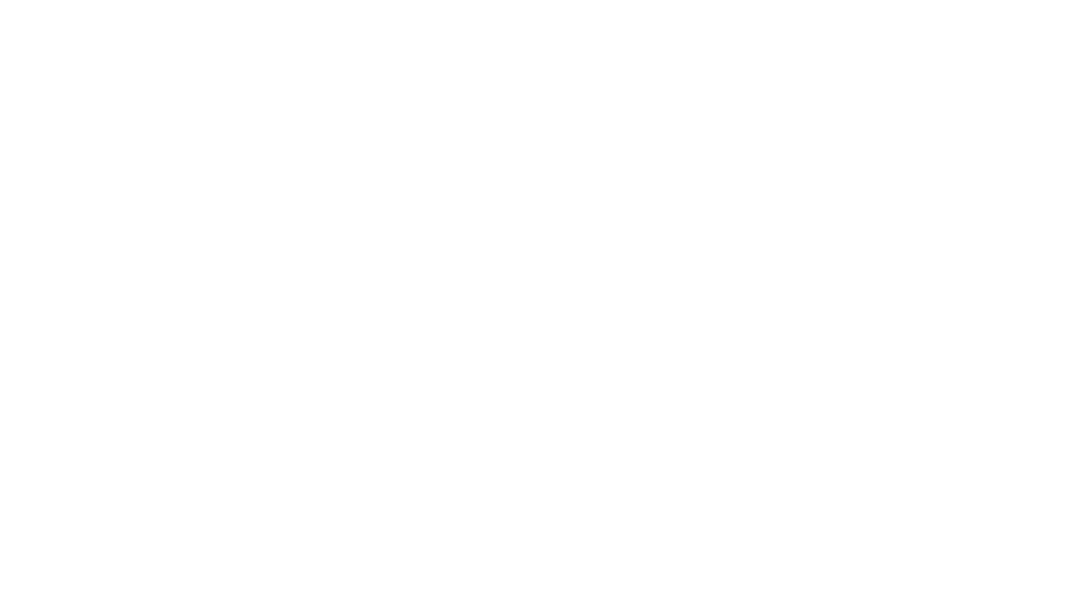
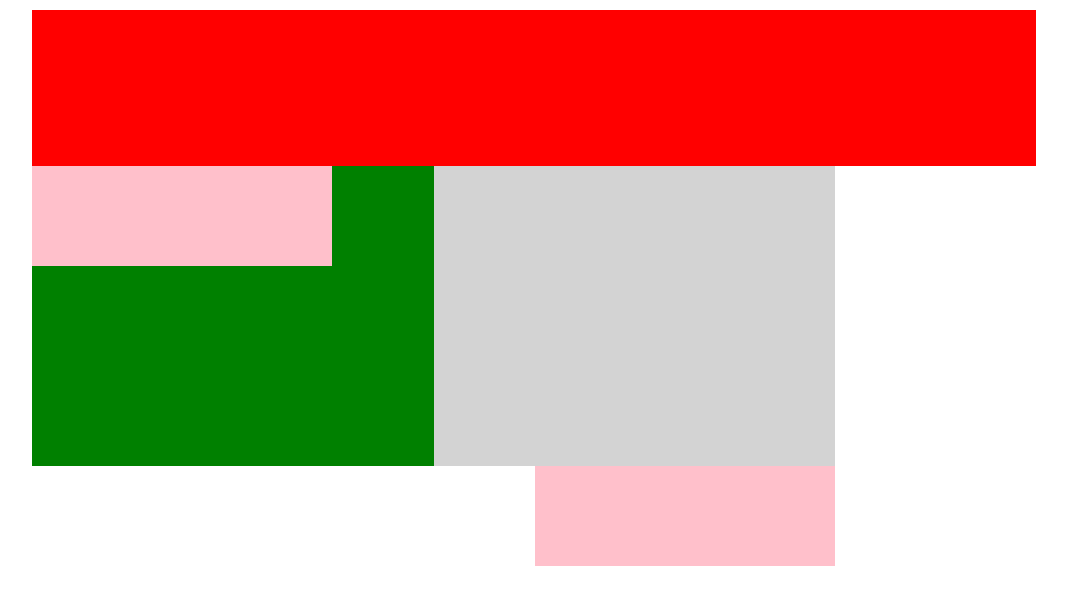
Before and after one commit to mssmln/htmlcss-struttura-wp, a plain HTML site: page index.html in a window 1280 px wide. Shown: the whole page, without its empty margins (106-1173 px from the left). Drawn offline with Linux system fonts and the light colour scheme.

Commit message:
first blocks typed down

```diff
--- a/css/style.css
+++ b/css/style.css
@@ -3,3 +3,46 @@
   padding: 0;
   box-sizing: border-box;
 }
+.clearfix{
+  content: '';
+  display: table;
+  clear: both;
+}
+.container{
+  /* content: '';
+  display: table;
+  clear: both; */
+  width: 80%;
+  height: 100vh;
+  /* background-color: blue; */
+  margin: auto;
+  padding: 10px;
+}
+main{
+  width: 80%;
+  background-color: lightgray;
+}
+.container header{
+  width: 100%;
+  height: 20%;
+  margin: auto;
+  background-color: red;
+}
+/* does float: left; make sense? */
+.container aside.left-column{
+  width: 300px;
+  height: 100px;
+  background-color: pink;
+  float: left;
+}
+.container section.main-content{
+  width: 50%;
+  height: 300px;
+  background-color: green;
+}
+.container aside.right-column{
+  width: 300px;
+  height: 100px;
+  background-color: pink;
+  float: right;
+}
--- a/index.html
+++ b/index.html
@@ -6,6 +6,31 @@
     <link rel="stylesheet" href="css/style.css">
   </head>
   <body>
+    <div class="container clearfix">
+      <header>
+
+      </header>
+
+      <main>
+        <aside class="left-column">
+
+        </aside>
+
+        <section class="main-content">
+
+        </section>
+
+        <aside class="right-column">
+
+        </aside>
+
+      </main>
+
+      <footer>
+
+      </footer>
+
+    </div>
 
   </body>
 </html>
```
